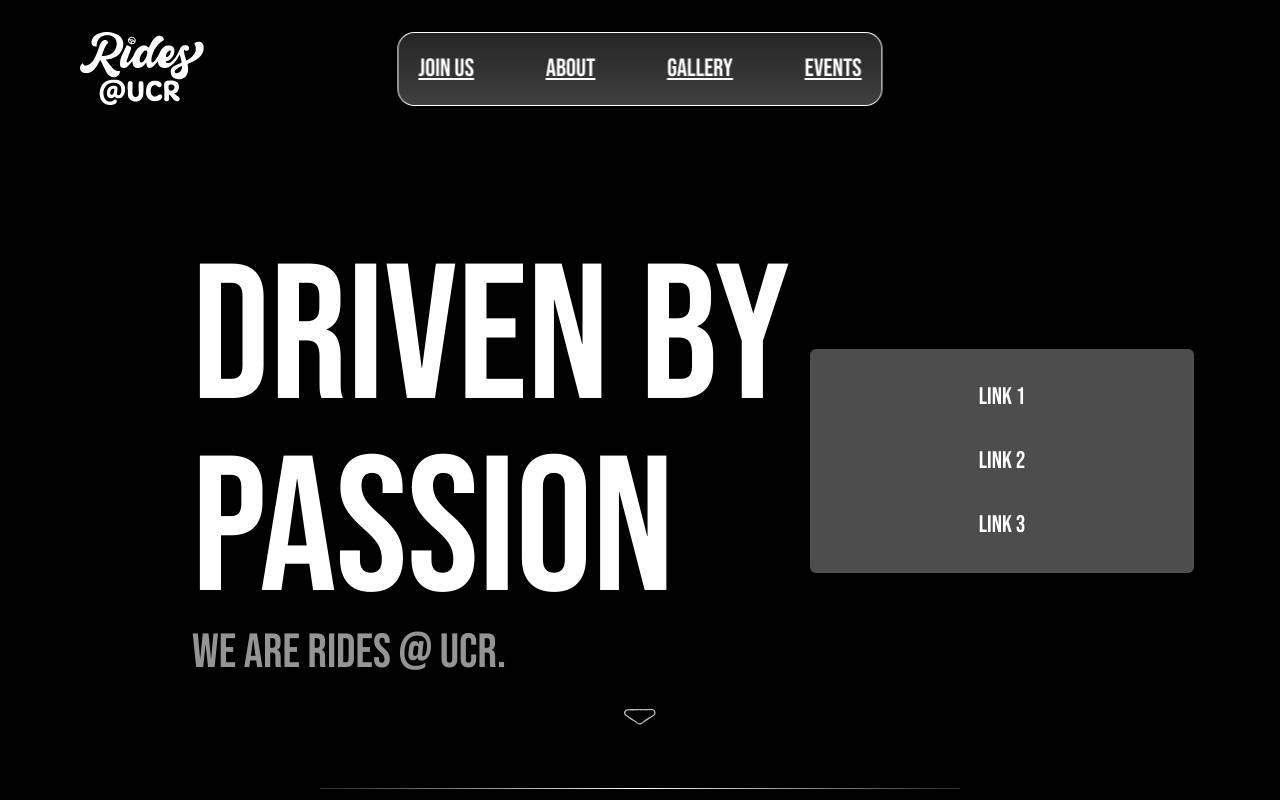
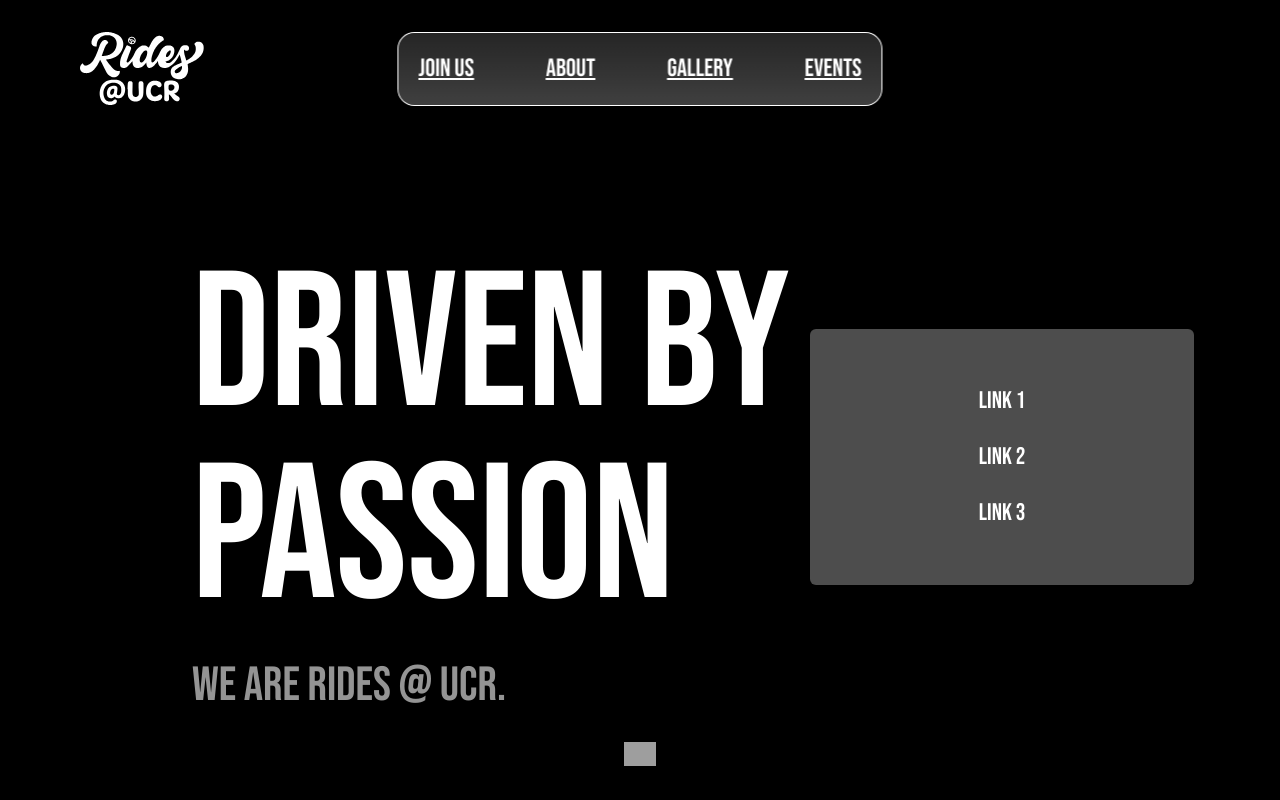
Before and after one commit to acm-ucr/ridesucr-website, a Next.js app: page / in a window 1280 px wide. Shown: the top 800 px of the page. Built offline with nearby package versions, Linux system fonts and the light colour scheme; grey boxes are pictures that could not be loaded.

Commit message:
use margin and justify evenly

```diff
--- a/src/components/home/Moto.tsx
+++ b/src/components/home/Moto.tsx
@@ -1,27 +1,24 @@
 import Image from "next/image";
-import DownArrow from "@/public/Polygon_1.svg";
+import DownArrow from "@/public/Jump_Button.svg";
 
 const Moto = () => {
   return (
     <div className="text-ridesucr-white relative w-screen">
       <div className="flex items-center gap-5 pl-[15vw]">
         <div className="text-left">
-          <p className="text-[12rem] leading-none">
-            Driven by
-            <br />
-            Passion
-          </p>
-          <p className="text-ridesucr-gray text-5xl">We are rides @ ucr.</p>
+          <div className="text-[12rem]">
+            <span className="block mb-[-0.5em]">Driven by</span>
+            <span className="block mb-[-0.2em]">Passion</span>
+          </div>
+          <span className="text-ridesucr-gray text-5xl block mt-4">
+            We are rides @ ucr.
+          </span>
         </div>
 
-        <div className="text-ridesucr-white flex w-96 items-center justify-center rounded-md bg-white/30 p-8 text-center text-2xl backdrop-blur-lg">
-          Link 1
-          <br />
-          <br />
-          Link 2
-          <br />
-          <br />
-          Link 3
+        <div className="text-ridesucr-white flex w-96 flex-col justify-evenly rounded-md bg-white/30 p-8 text-center text-2xl backdrop-blur-lg h-64">
+          <div>Link 1</div>
+          <div>Link 2</div>
+          <div>Link 3</div>
         </div>
       </div>
 
```
